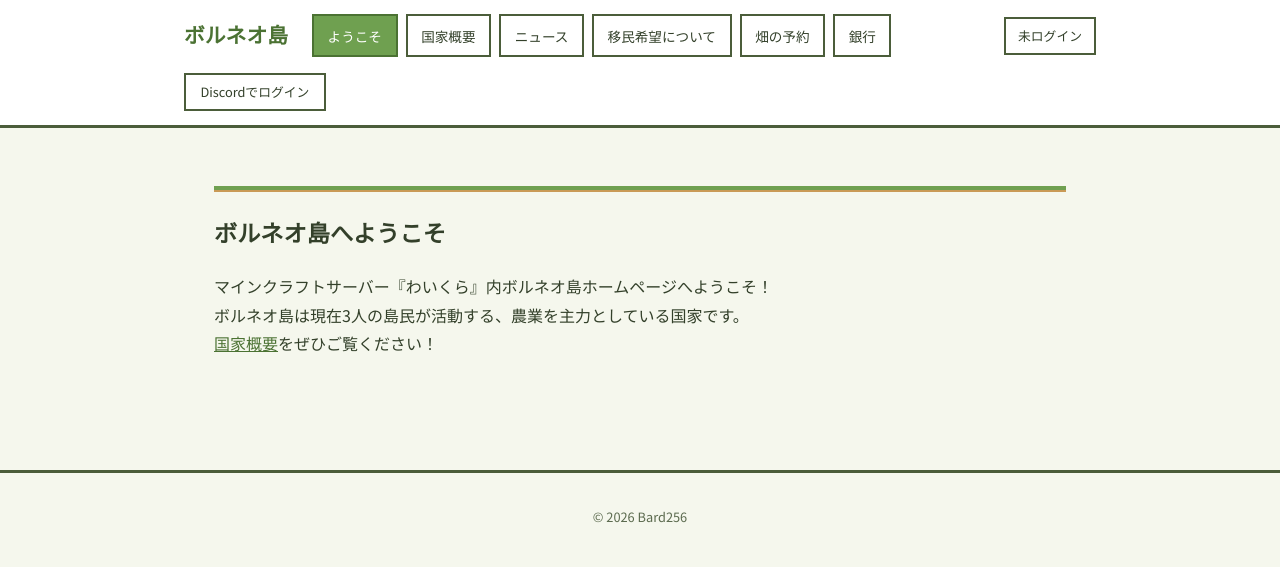
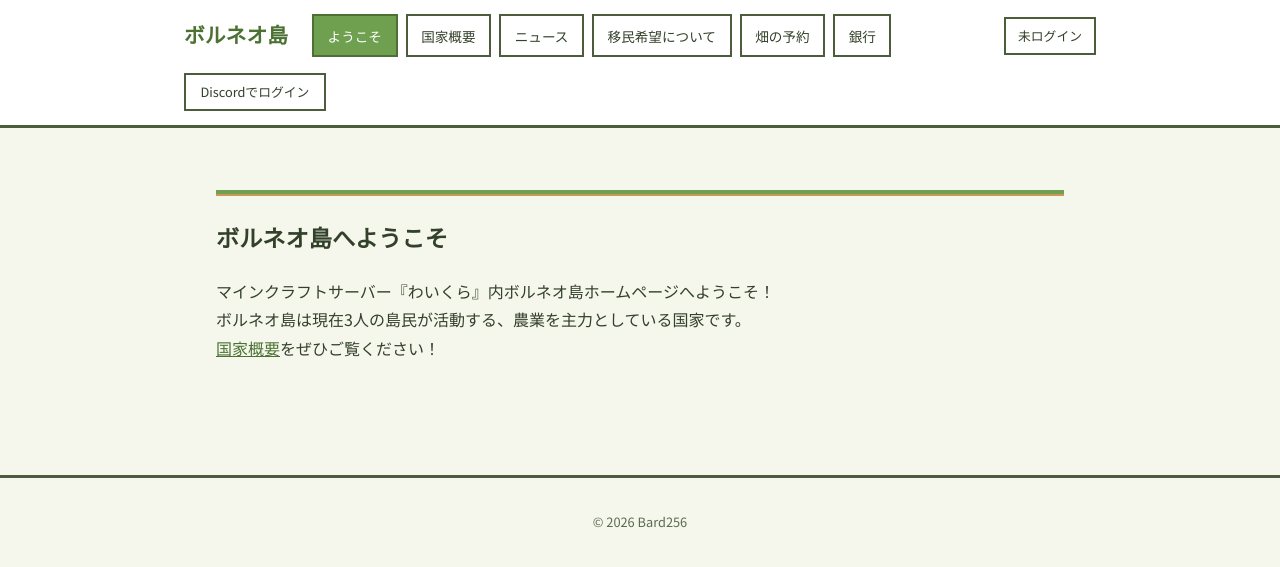
Before and after one commit to Bard256/wicr-Borneo, a Jekyll site: the page built from index.html, in a window 1280 px wide. Shown: the top 567 px of the page. Built offline with Jekyll 4.4.1, drawn with Linux system fonts in a browser that asks for light colours; some web fonts are replaced.

Commit message:
Update main.css

```diff
--- a/assets/css/main.css
+++ b/assets/css/main.css
@@ -67,7 +67,8 @@ nav.nav a {
   background: var(--surface);
 }
 nav.nav a:hover { background: #EEF4E6; }
-nav.nav a.nav-tab.active {
+nav.nav a.nav-tab.active,
+nav.nav a.active {
   background: var(--green);
   border-color: var(--green-dark);
   color: #fff;
@@ -106,9 +107,9 @@ nav.nav a.nav-tab.active {
 
 /* メインコンテンツ ------------------------------------------------------- */
 main.container {
-  max-width: 900px;
+  max-width: 960px;
   margin: 0 auto;
-  padding: 2.2rem 1.5rem 4rem;
+  padding: 2.5rem clamp(1.25rem, 6vw, 3.5rem) 4rem;
 }
 
 h1, h2, .t-title, .t-subtitle {
@@ -162,4 +163,3 @@ button:hover { background: #EEF4E6; }
   main.container { padding: 1.5rem 1rem 3rem; }
   #auth-status { margin-left: 0; width: 100%; order: 3; }
 }
-/**/
```
